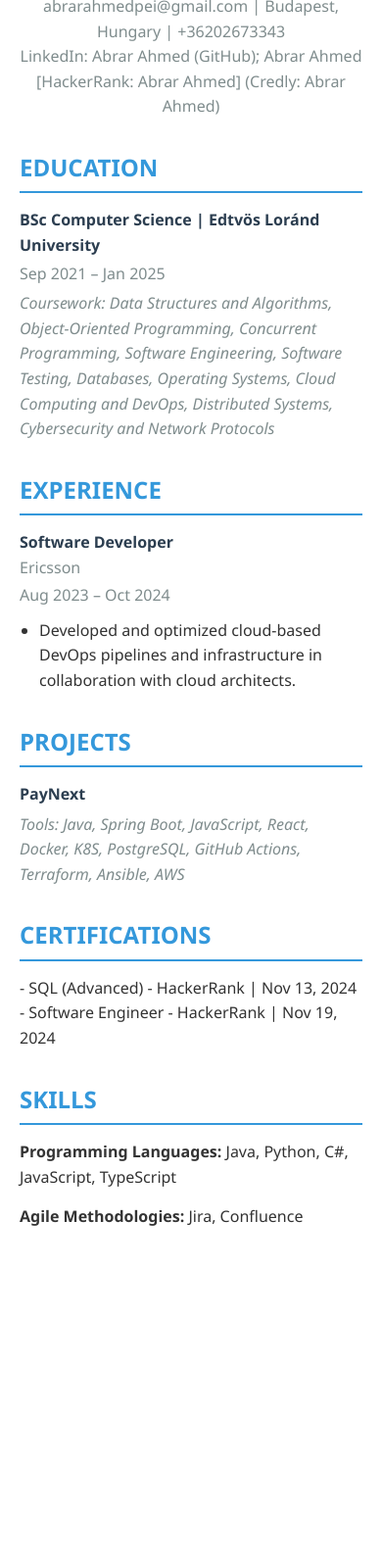
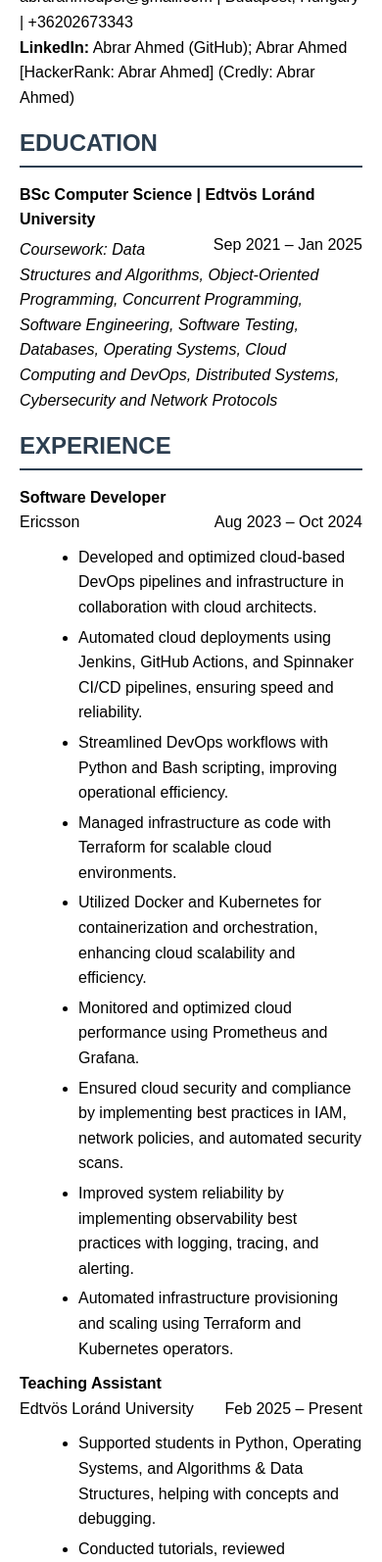
Before and after one commit to abrar2030/Resume, a plain HTML site: page index.html in a window 390 px wide. Shown: the part 95-1689 px from the top of the page at 98% size. Before the commit the page ends 1400 px from the top, so only its background shows below. Drawn offline with Linux system fonts and the light colour scheme.

Commit message:
Update index.html

```diff
--- a/index.html
+++ b/index.html
@@ -2,178 +2,118 @@
 <html lang="en">
 <head>
     <meta charset="UTF-8">
-    <meta name="viewport" content="width=device-width, initial-scale=1.0">
     <title>Abrar Ahmed - Resume</title>
     <style>
-        * {
-            margin: 0;
-            padding: 0;
-            box-sizing: border-box;
-            font-family: 'Segoe UI', Tahoma, Geneva, Verdana, sans-serif;
-        }
-
         body {
+            font-family: Arial, sans-serif;
             line-height: 1.6;
-            color: #333;
-            max-width: 1100px;
+            max-width: 800px;
             margin: 0 auto;
             padding: 20px;
         }
-
-        .header {
-            text-align: center;
-            margin-bottom: 30px;
+        h1 { font-size: 24px; margin-bottom: 5px; }
+        .contact-info { margin-bottom: 15px; }
+        h2 {
+            color: #2c3e50;
+            border-bottom: 2px solid #2c3e50;
+            padding-bottom: 3px;
+            margin: 15px 0;
         }
-
-        .name {
-            font-size: 2.5em;
-            margin-bottom: 5px;
-            color: #2c3e50;
-        }
-
-        .contact-info {
-            margin-bottom: 15px;
-            color: #7f8c8d;
-        }
-
-        .section {
-            margin-bottom: 30px;
-        }
-
-        h2 {
-            color: #3498db;
-            border-bottom: 2px solid #3498db;
-            padding-bottom: 5px;
-            margin-bottom: 15px;
-        }
-
-        .experience-item, .project-item {
-            margin-bottom: 25px;
-        }
-
-        .job-title, .project-title {
-            font-weight: bold;
-            color: #2c3e50;
-        }
-
-        .company, .dates {
-            color: #7f8c8d;
-            display: inline-block;
-        }
-
-        .dates {
-            float: right;
-        }
-
-        ul {
-            margin-left: 20px;
-            margin-top: 10px;
-        }
-
-        li {
-            margin-bottom: 8px;
-        }
-
-        .skills-grid {
-            display: grid;
-            grid-template-columns: repeat(auto-fit, minmax(250px, 1fr));
-            gap: 15px;
-        }
-
-        .certification-item {
-            margin-bottom: 10px;
-        }
-
-        .tools {
-            font-style: italic;
-            color: #7f8c8d;
-            margin: 5px 0;
-        }
-
-        @media print {
-            body {
-                font-size: 12px;
-            }
-            .header {
-                margin-bottom: 15px;
-            }
-        }
-
-        @media (max-width: 768px) {
-            .dates {
-                float: none;
-                display: block;
-                margin-top: 3px;
-            }
-        }
+        .job-title, .project-title { font-weight: bold; }
+        .company { display: inline-block; }
+        .dates { float: right; }
+        ul { margin: 10px 0 10px 20px; }
+        li { margin-bottom: 5px; }
+        .tools { font-style: italic; margin: 5px 0; }
+        table { width: 100%; margin: 10px 0; }
+        .skills-column { width: 50%; float: left; }
+        .clear { clear: both; }
     </style>
 </head>
 <body>
-    <div class="header">
-        <h1 class="name">Abrar Ahmed</h1>
+    <h1>Abrar Ahmed</h1>
     <div class="contact-info">
         abrarahmedpei@gmail.com | Budapest, Hungary | +36202673343<br>
-            LinkedIn: Abrar Ahmed (GitHub); Abrar Ahmed [HackerRank: Abrar Ahmed] (Credly: Abrar Ahmed)
-        </div>
+        <strong>LinkedIn:</strong> Abrar Ahmed (GitHub); Abrar Ahmed [HackerRank: Abrar Ahmed] (Credly: Abrar Ahmed)
     </div>
 
-    <div class="section">
     <h2>EDUCATION</h2>
-        <div class="experience-item">
     <div class="job-title">BSc Computer Science | Edtvös Loránd University</div>
     <div class="dates">Sep 2021 – Jan 2025</div>
     <div class="tools">Coursework: Data Structures and Algorithms, Object-Oriented Programming, Concurrent Programming, Software Engineering, Software Testing, Databases, Operating Systems, Cloud Computing and DevOps, Distributed Systems, Cybersecurity and Network Protocols</div>
-        </div>
-    </div>
 
-    <!-- EXPERIENCE SECTION -->
-    <div class="section">
     <h2>EXPERIENCE</h2>
-        <div class="experience-item">
     <div class="job-title">Software Developer</div>
     <div class="company">Ericsson</div>
     <div class="dates">Aug 2023 – Oct 2024</div>
     <ul>
-                <!-- List items from resume -->
         <li>Developed and optimized cloud-based DevOps pipelines and infrastructure in collaboration with cloud architects.</li>
-                <!-- Add all other experience bullet points -->
+        <li>Automated cloud deployments using Jenkins, GitHub Actions, and Spinnaker CI/CD pipelines, ensuring speed and reliability.</li>
+        <li>Streamlined DevOps workflows with Python and Bash scripting, improving operational efficiency.</li>
+        <li>Managed infrastructure as code with Terraform for scalable cloud environments.</li>
+        <li>Utilized Docker and Kubernetes for containerization and orchestration, enhancing cloud scalability and efficiency.</li>
+        <li>Monitored and optimized cloud performance using Prometheus and Grafana.</li>
+        <li>Ensured cloud security and compliance by implementing best practices in IAM, network policies, and automated security scans.</li>
+        <li>Improved system reliability by implementing observability best practices with logging, tracing, and alerting.</li>
+        <li>Automated infrastructure provisioning and scaling using Terraform and Kubernetes operators.</li>
     </ul>
-        </div>
 
-        <!-- Add other experience items similarly -->
-    </div>
+    <div class="job-title">Teaching Assistant</div>
+    <div class="company">Edtvös Loránd University</div>
+    <div class="dates">Feb 2025 – Present</div>
+    <ul>
+        <li>Supported students in Python, Operating Systems, and Algorithms & Data Structures, helping with concepts and debugging.</li>
+        <li>Conducted tutorials, reviewed assignments, facilitated discussions, and consistently assisted instructors with course delivery.</li>
+    </ul>
 
-    <!-- PROJECTS SECTION -->
-    <div class="section">
     <h2>PROJECTS</h2>
-        <div class="project-item">
     <div class="project-title">PayNext</div>
     <div class="tools">Tools: Java, Spring Boot, JavaScript, React, Docker, K8S, PostgreSQL, GitHub Actions, Terraform, Ansible, AWS</div>
     <ul>
-                <!-- Project details -->
+        <li>Developed a FinTech payment processing application to enhance transaction efficiency and scalability.</li>
+        <li>Built the back end with Java Spring Boot, implementing REST APIs for secure payment processing and data management.</li>
+        <li>Utilized microservices architecture for modularity and scalability, enabling independent service updates.</li>
+        <li>Employed Docker for containerization and Kubernetes for orchestration, ensuring consistent environments and scalability.</li>
+        <li>Integrated PostgreSQL to manage user data, transaction records, and payment history with efficient data retrieval.</li>
+        <li>Automated CI/CD pipelines with GitHub Actions, Terraform, Ansible, and AWS, enhancing deployment and reliability.</li>
+        <li>Developed front-end interfaces with React JavaScript, improving user experience and interface responsiveness.</li>
     </ul>
+
+    <div class="project-title">FinovaBank</div>
+    <div class="tools">Tools: Java, Spring Boot, Docker, K8S, React.js, PostgreSQL, MongoDB, Jenkins, Prometheus, OAuth2</div>
+    <ul>
+        <li>Utilized Docker and Kubernetes for containerization and orchestration, enabling cloud scalability and reliable deployments.</li>
+        <li>Built secure REST APIs with Java Spring Boot to handle account management, transactions, and compliance processes.</li>
+        <li>Designed a responsive frontend using React.js, providing an intuitive, user-friendly digital banking experience.</li>
+        <li>Integrated PostgreSQL and MongoDB for efficient data handling, supporting real-time transaction logging and compliance.</li>
+        <li>Employed RabbitMQ for asynchronous communication and Prometheus/Grafana for real-time monitoring and observability.</li>
+        <li>Streamlined CI/CD pipelines with Jenkins, enhancing development efficiency and ensuring continuous deployment reliability.</li>
+    </ul>
+
+    <h2>CERTIFICATIONS</h2>
+    <table>
+        <tr><td>- SQL (Advanced) - HackerRank</td><td>Nov 13, 2024</td></tr>
+        <tr><td>- Software Engineer - HackerRank</td><td>Nov 19, 2024</td></tr>
+        <tr><td>- BCSS Cloud Fundamental Level – Ericsson</td><td>Oct 23, 2023</td></tr>
+        <tr><td>- Principles of IBM Cloud Professional Developer – IBM</td><td>Dec 30, 2024</td></tr>
+        <tr><td>- Google Cloud Fundamentals Core Infrastructure – Google</td><td>Dec 23, 2024</td></tr>
+    </table>
+
+    <h2>SKILLS</h2>
+    <div class="skills-column">
+        <strong>Programming Languages:</strong> Java, Python, C#, JavaScript, TypeScript<br>
+        <strong>Agile Methodologies:</strong> Jira, Confluence<br>
+        <strong>Frameworks:</strong> Spring Boot 3, JUnit 5, Mockito, Angular, React, .NET<br>
+        <strong>Databases:</strong> Oracle, MySQL, PostgreSQL
     </div>
-        <!-- Add other projects similarly -->
+    <div class="skills-column">
+        <strong>DevOps & Cloud Infrastructure:</strong> AWS, GCP, IBM Cloud, Terraform, Ansible, Docker, Kubernetes, OpenShift, Grafana, Prometheus<br>
+        <strong>CI/CD Pipelines:</strong> Jenkins, GitHub Actions, Spinnaker<br>
+        <strong>Scripting & Automation:</strong> Python, Bash, Shell Scripting, Automation Tools<br>
+        <strong>Testing:</strong> Unit Testing, Integration Testing, Test-Driven Development<br>
+        <strong>API Testing:</strong> Postman<br>
+        <strong>Version Control:</strong> Git, GitHub, Gerrit
     </div>
-
-    <!-- CERTIFICATIONS SECTION -->
-    <div class="section">
-        <h2>CERTIFICATIONS</h2>
-        <div class="certification-item">
-            - SQL (Advanced) - HackerRank | Nov 13, 2024<br>
-            - Software Engineer - HackerRank | Nov 19, 2024<br>
-            <!-- Add other certifications -->
-        </div>
-    </div>
-
-    <!-- SKILLS SECTION -->
-    <div class="section">
-        <h2>SKILLS</h2>
-        <div class="skills-grid">
-            <div><strong>Programming Languages:</strong> Java, Python, C#, JavaScript, TypeScript</div>
-            <div><strong>Agile Methodologies:</strong> Jira, Confluence</div>
-            <!-- Add all other skills -->
-        </div>
-    </div>
+    <div class="clear"></div>
 </body>
 </html>
```
Lines whose indentation alone changed are shown as unchanged.
